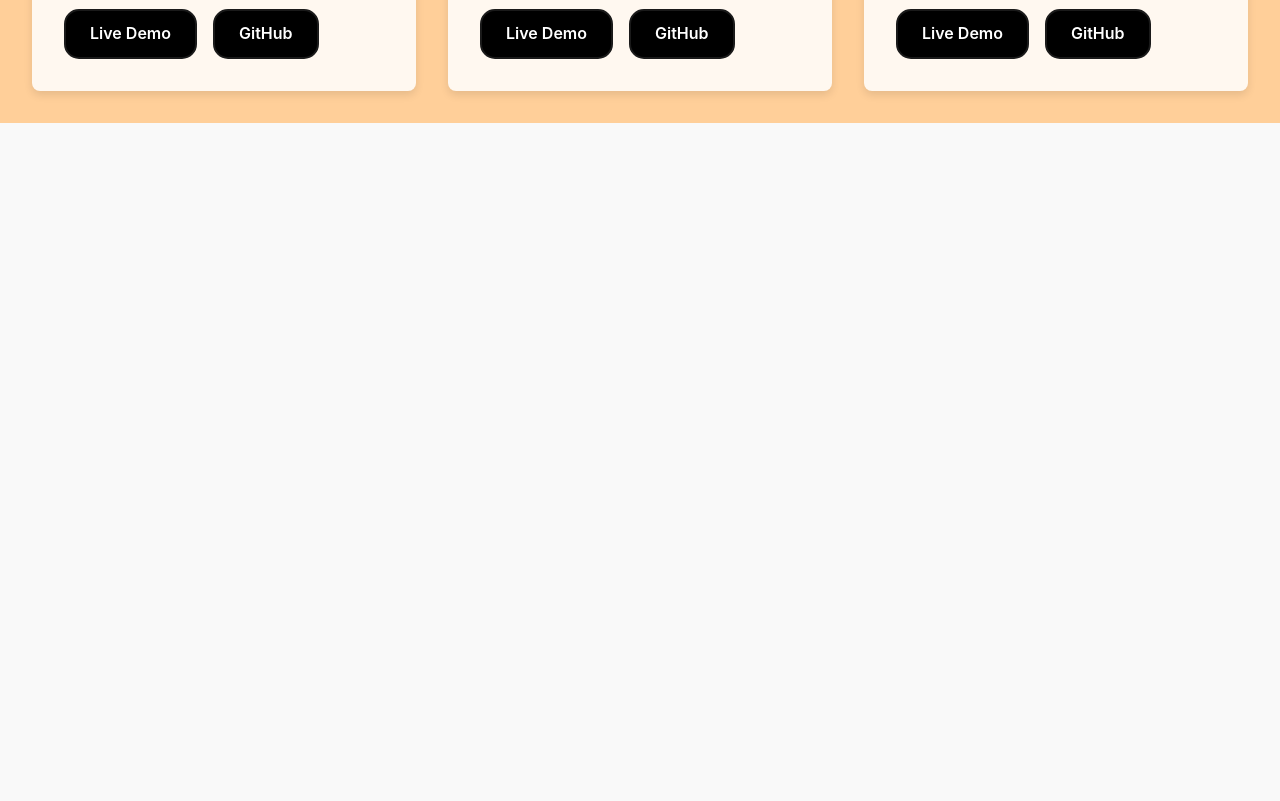
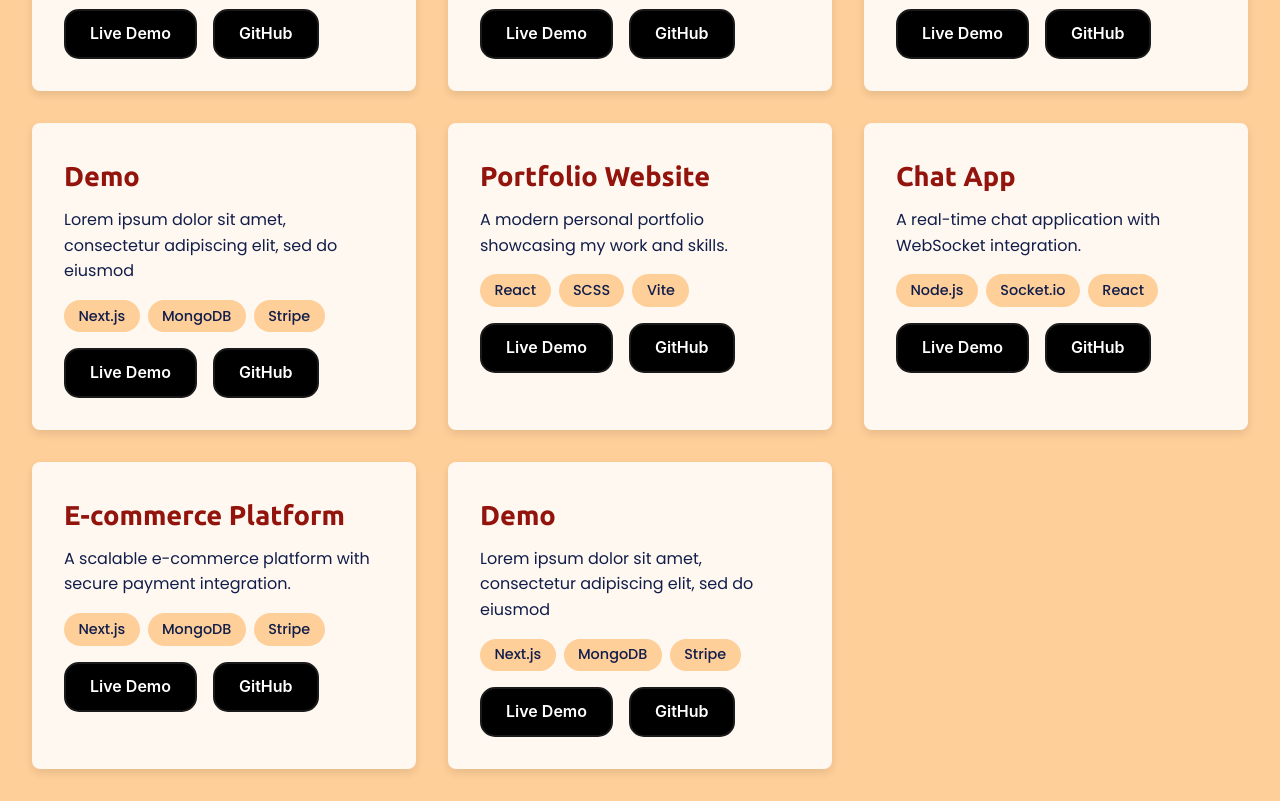
Before and after one commit to sonal-aot/my-portfolio, a React (Vite) app: page / in a window 1280 px wide. Shown: the part 1100-1901 px from the top of the page. Before the commit the page ends 1223 px from the top, so only its background shows below. Built offline with nearby package versions, Linux system fonts and the light colour scheme; a web font is replaced by a local one.

Commit message:
"Added 5 new project entries to ProjectsData.js"

```diff
--- a/src/data/ProjectsData.js
+++ b/src/data/ProjectsData.js
@@ -20,6 +20,42 @@ const projectsData = [
     liveLink: "https://example.com/shop",
     githubLink: "https://github.com/sonal-aot",
   },
+  {
+    title: "Demo",
+    description: "Lorem ipsum dolor sit amet, consectetur adipiscing elit, sed do eiusmod",
+    techStack: ["Next.js", "MongoDB", "Stripe"],
+    liveLink: "https://example.com/shop",
+    githubLink: "https://github.com/sonal-aot",
+  },
+  {
+    title: "Portfolio Website",
+    description: "A modern personal portfolio showcasing my work and skills.",
+    techStack: ["React", "SCSS", "Vite"],
+    liveLink: "https://example.com",
+    githubLink: "https://github.com/sonal-aot",
+  },
+  {
+    title: "Chat App",
+    description: "A real-time chat application with WebSocket integration.",
+    techStack: ["Node.js", "Socket.io", "React"],
+    liveLink: "https://example.com/chat",
+    githubLink: "https://github.com/sonal-aot",
+  },
+  {
+    title: "E-commerce Platform",
+    description: "A scalable e-commerce platform with secure payment integration.",
+    techStack: ["Next.js", "MongoDB", "Stripe"],
+    liveLink: "https://example.com/shop",
+    githubLink: "https://github.com/sonal-aot",
+  },
+  {
+    title: "Demo",
+    description: "Lorem ipsum dolor sit amet, consectetur adipiscing elit, sed do eiusmod",
+    techStack: ["Next.js", "MongoDB", "Stripe"],
+    liveLink: "https://example.com/shop",
+    githubLink: "https://github.com/sonal-aot",
+  },
+
 ];
 
 export default projectsData;
```
